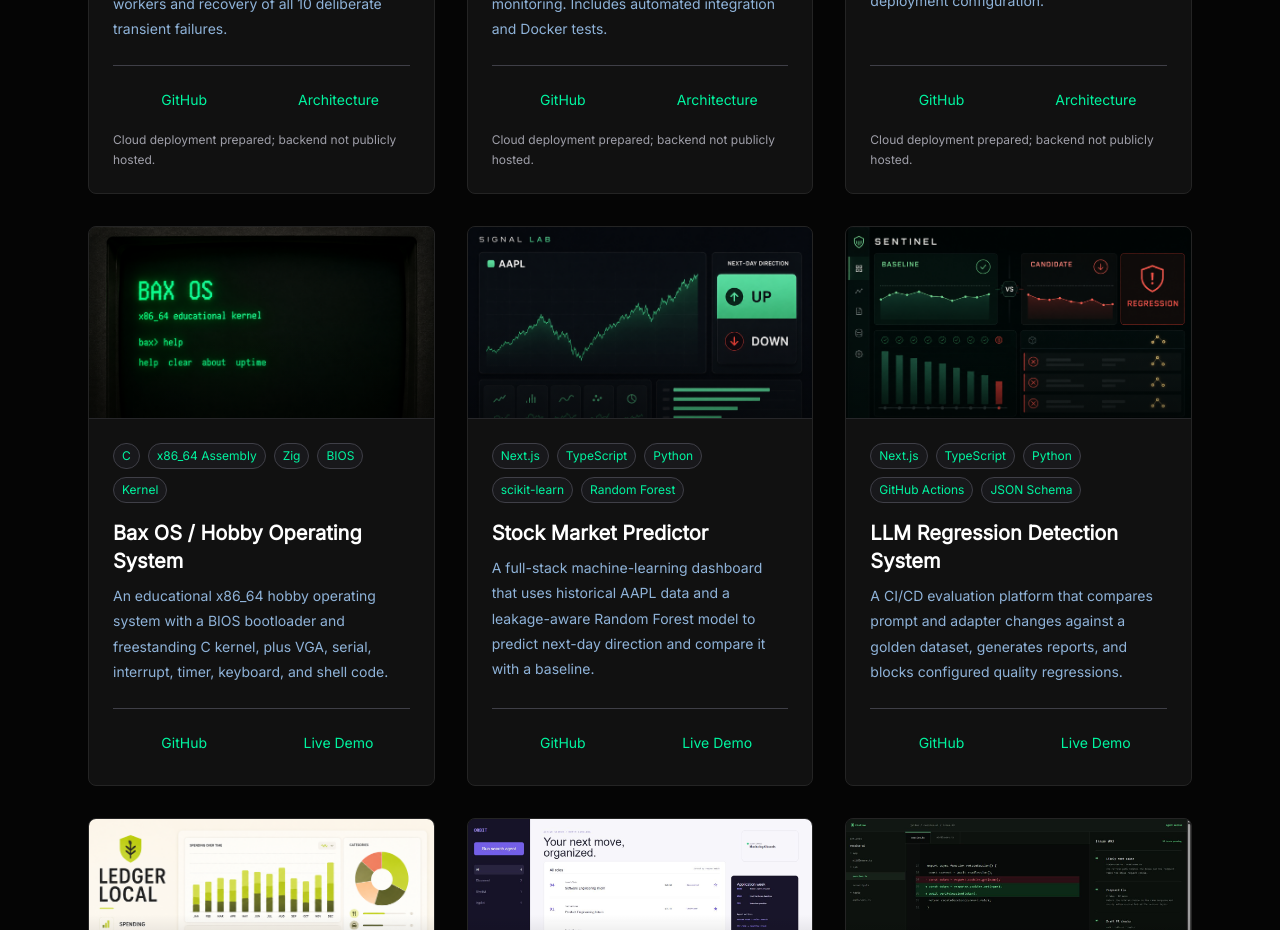
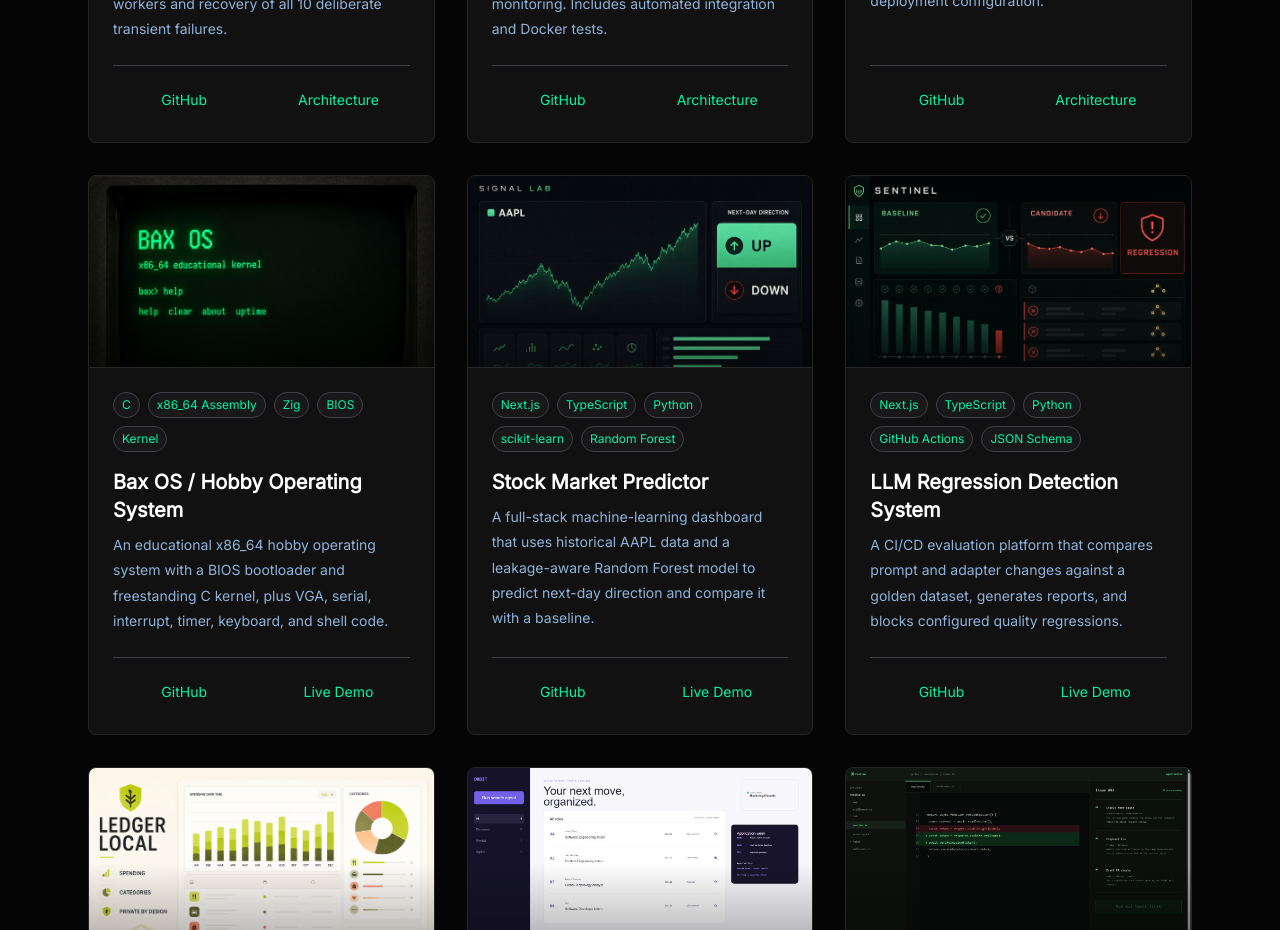
Before and after one commit to jdbartlett929/julian-portfolio, a Next.js app: page / in a window 1280 px wide. Shown: the part 2640-3570 px from the top of the page. Built offline with nearby package versions, Linux system fonts and the light colour scheme.

Commit message:
Remove deployment footer from infrastructure project cards

```diff
--- a/app/page.tsx
+++ b/app/page.tsx
@@ -416,7 +416,6 @@ export default function Home() {
                     </a>
                   )}
                 </div>
-                {project.docs && <p className="mt-3 text-xs leading-relaxed text-zinc-400">Cloud deployment prepared; backend not publicly hosted.</p>}
               </div>
             </div>
           ))}
```
